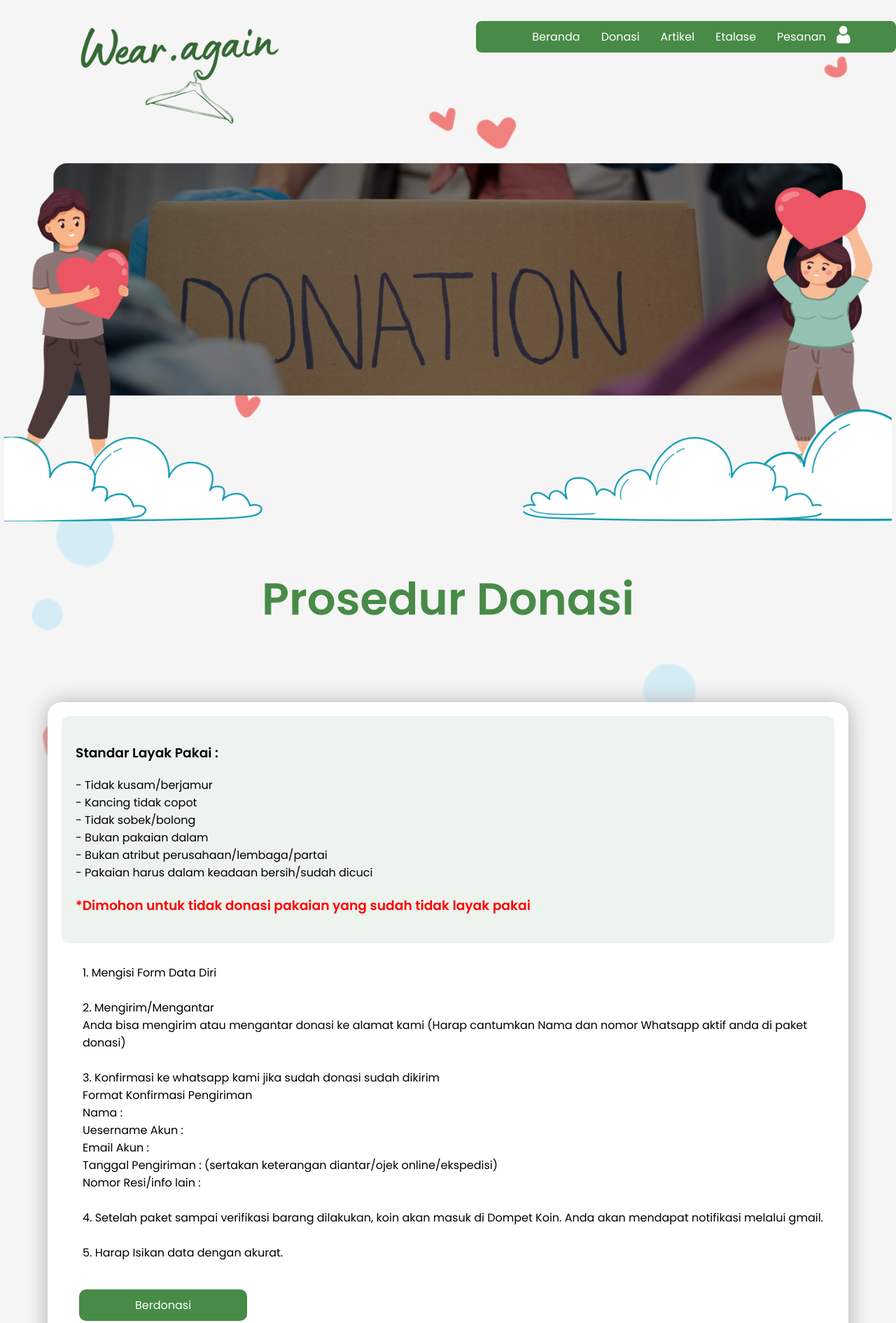
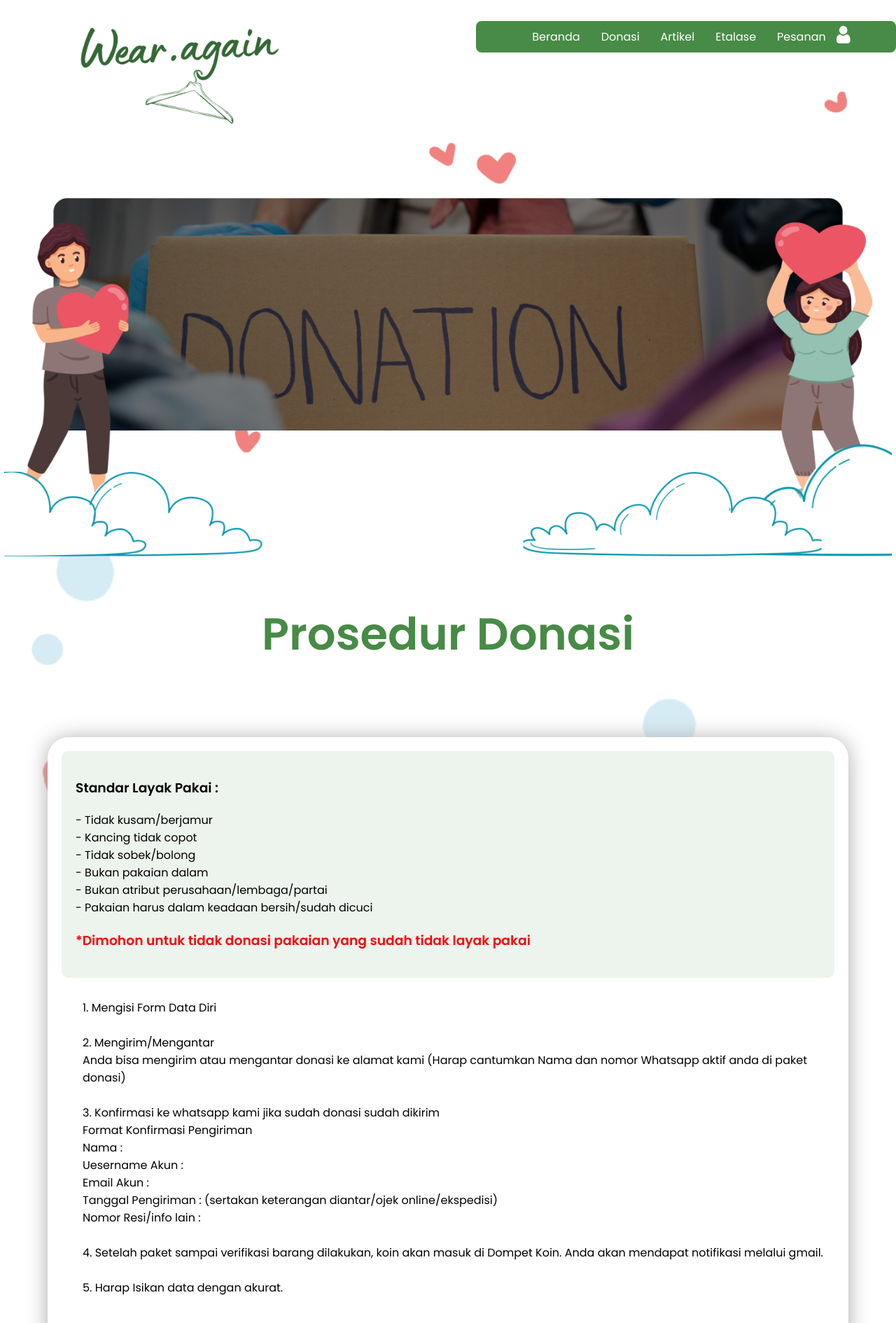
Before and after one commit to muhammadfakhrirosadi/wear-again, a React (Vite) app: page /donasi in a window 1280 px wide. Shown: the top 1890 px of the page at 70% size. Built offline with nearby package versions, Linux system fonts and the light colour scheme.

Commit message:
Memperbaiki Warna

```diff
--- a/src/styles/Artikel.css
+++ b/src/styles/Artikel.css
@@ -27,6 +27,7 @@
     background-size: 100vh;
     text-align: left;
     padding: 20px;
+    background-color: white;
   }
 
 
--- a/src/styles/Artikel_Full1.css
+++ b/src/styles/Artikel_Full1.css
@@ -2,9 +2,10 @@
 .content {
     padding: 100px;
     text-align: left;
-    margin-top: 60px;
+    margin-top: 0px;
     display: flex;
     flex-direction: row;
+    background-color: white;
 }
 
 .content h1 {
--- a/src/styles/Donasi.css
+++ b/src/styles/Donasi.css
@@ -1,14 +1,15 @@
 .donasi-container {
+    background-color: white;
     background-image: url('../assets/Partikel_2.png');
     text-align: center;
-    margin-top: 20px;
+    margin-top: 0px;
     z-index: -1;
     background-size: cover;
     background-position: center;
 }
 
 .background-image {
-    background-color: black;
+    background-color: white;
     position: absolute;
     top: 0;
     left: 0;
@@ -40,14 +41,18 @@
 .donasi-content {
     background-color: white;
     box-shadow: 0px 2px 30.9px 0px rgb(171, 171, 171);
-    border-radius: 20px;
+    border-radius: 30px;
     padding: 20px;
     width: 1104px;
     height: 910px;
     margin: 0px auto;
-    margin-bottom: 200px;
+    margin-bottom: 113px;
     text-align: left;
     overflow: hidden;
+    -webkit-border-radius: 30px;
+    -moz-border-radius: 30px;
+    -ms-border-radius: 30px;
+    -o-border-radius: 30px;
 }
 
 .standar-layak-pakai-box {
--- a/src/styles/Etalase.css
+++ b/src/styles/Etalase.css
@@ -1,4 +1,5 @@
 .etalase {
+    background-color: white;
     background-size: cover;
     background-position: right;
     height: 140vh;
--- a/src/styles/Home.css
+++ b/src/styles/Home.css
@@ -1,4 +1,5 @@
 .home {
+  background-color: white;
     background-size: cover;
     background-position: right;
     height: 140vh;
--- a/src/styles/Navbar.css
+++ b/src/styles/Navbar.css
@@ -1,15 +1,15 @@
 .navbar {
     width: 100%;
     height: 100px;
-    background-color:none;
+    background-color: white;
     display: flex;
     flex-direction: row;
-    margin-top: 30px;
+    margin-top: 0px;
 }
 
 .navbar .leftSide {
     flex: 65%;
-    height: 140px;
+    height: 150px;
     display: flex;
     align-items: center;
     padding-left: 55px;
@@ -21,6 +21,7 @@
 }
 
 .navbar .rightSide {
+    margin-top: 30px;
     width: 600px;
     height: 45px;
     flex-shrink: 0;
--- a/src/styles/Navbar_2.css
+++ b/src/styles/Navbar_2.css
@@ -1,15 +1,15 @@
 .navbar1 {
     width: 100%;
-    height: 100px;
-    background-color:none;
+    height: 200px;
+    background-color: white;
     display: flex;
     flex-direction: row;
-    margin-top: 30px;
+    margin-top: 0px;
 }
 
 .navbar1 .leftSide {
     flex: 65%;
-    height: 140px;
+    height: 200px;
     display: flex;
     align-items: center;
     padding-left: 55px;
@@ -21,6 +21,7 @@
 }
 
 .navbar1 .rightSide {
+    margin-top: 30px ;
     width: 600px;
     height: 45px;
     flex-shrink: 0;
```
